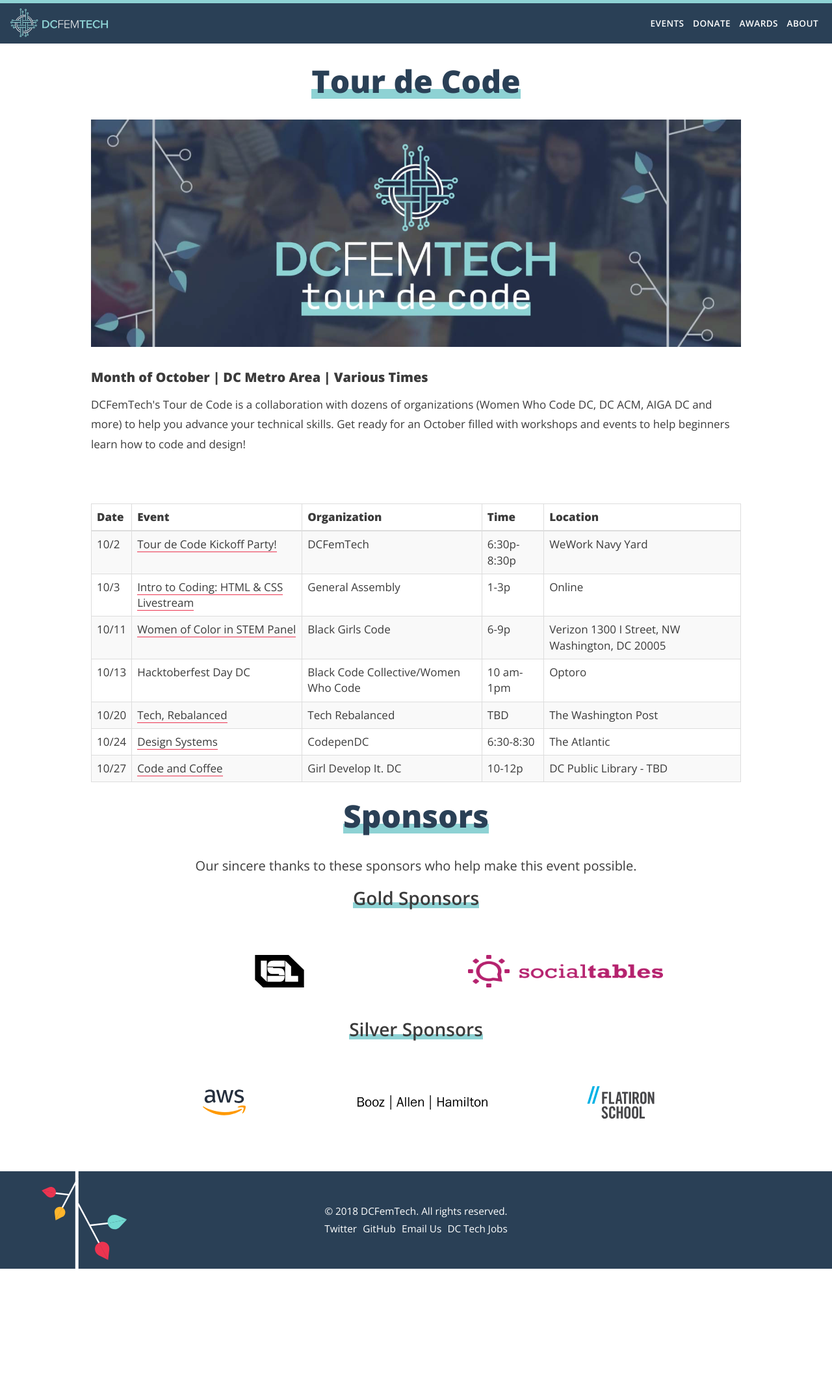
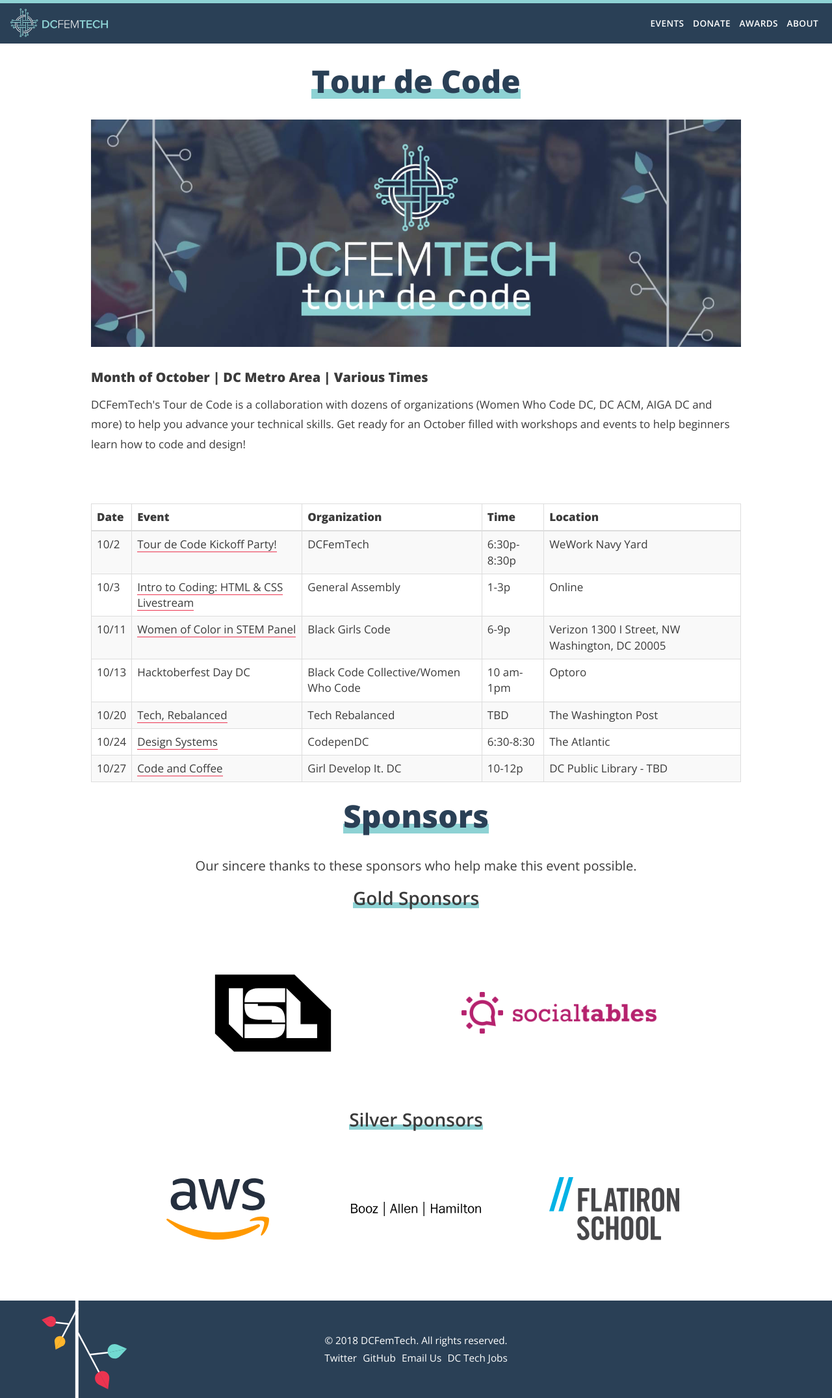
Before and after one commit to dcfemtech/dcfemtech.github.io, a Jekyll site: the page built from _events/tourdecode-2018.md, in a window 1280 px wide. Shown: the whole page at 65% size. Built offline with Jekyll 4.4.1, drawn with Linux system fonts in a browser that asks for light colours; before the commit the page ends 1953 px from its top, so only the background shows below that.

Commit message:
fix logos

```diff
--- a/_events/tourdecode-2018.md
+++ b/_events/tourdecode-2018.md
@@ -33,7 +33,7 @@
 <div class="m-sponsors">
   <h2 class="u-center"><span class="main-headline">Gold Sponsors</span></h2>
   <ul class="m-sponsors--gold">
-    <li><a href="https://www.isl.co/"><img src="/assets/sponsors/isl.svg" alt="ISL"></a></li>
+    <li><a href="https://www.isl.co/"><img src="/assets/sponsors/isl-tdc.svg" alt="ISL"></a></li>
     <li><a href="http://www.socialtables.com/"><img src="assets/sponsors/social-tables.png" alt="Social Tables"></a></li>
   </ul>
   <h2 class="u-center"><span class="main-headline">Silver Sponsors</span></h2>
--- a/_sass/_layout.scss
+++ b/_sass/_layout.scss
@@ -78,13 +78,3 @@
 img {
   max-width: 100%;
 }
-
-.events {
-  a {
-    img {
-      max-height: 50px;
-      height: 100%;
-      margin: 10px;
-    }
-  }
-}
```
Also changed, not shown: assets/sponsors/isl-tdc.svg (added).
